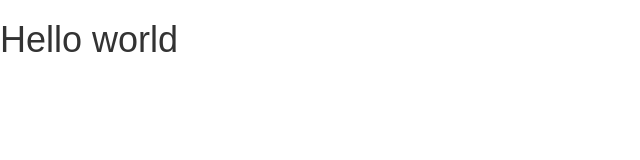
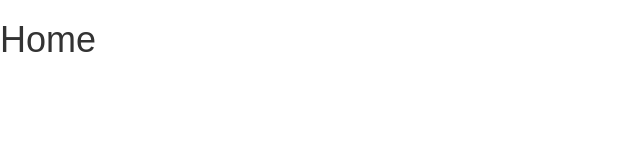
Before and after one commit to Trongvan214/baguide, a React (Create React App) app: page / in a window 1280 px wide. Shown: the top 160 px of the page, without its empty margins (0-640 px from the left). Built offline with nearby package versions, Linux system fonts and the light colour scheme.

Commit message:
testing deployment

```diff
--- a/src/App.js
+++ b/src/App.js
@@ -1,13 +1,15 @@
 import React, { Component } from 'react';
 import { BrowserRouter as Router, Route } from 'react-router-dom';
-import './App.css';
+import Home from './components/Home';
 
 class App extends Component {
   render() {
     return (
-      <div>
-        <h1>Hello world</h1>
-      </div>
+      <Router basename="/baguide">
+        <div>
+          <Route exact path="/" component={Home} />
+        </div>
+      </Router>
     );
   }
 }
--- /dev/null
+++ b/src/components/Home.js
@@ -0,0 +1,7 @@
+import React, { Component } from 'react';
+
+export default class Home extends Component {
+    render(){
+        return <h1>Home</h1>
+    }
+}
```
